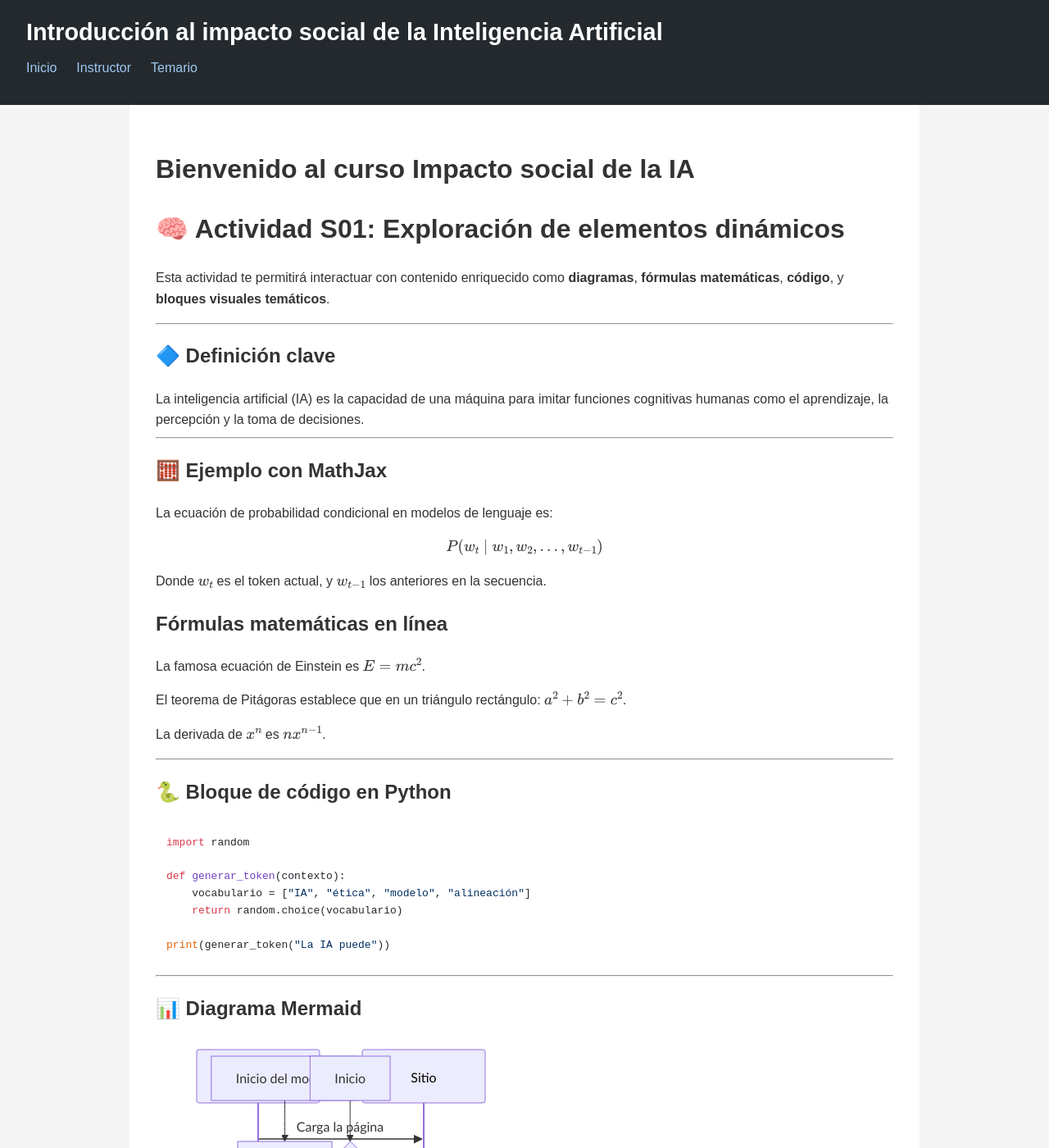
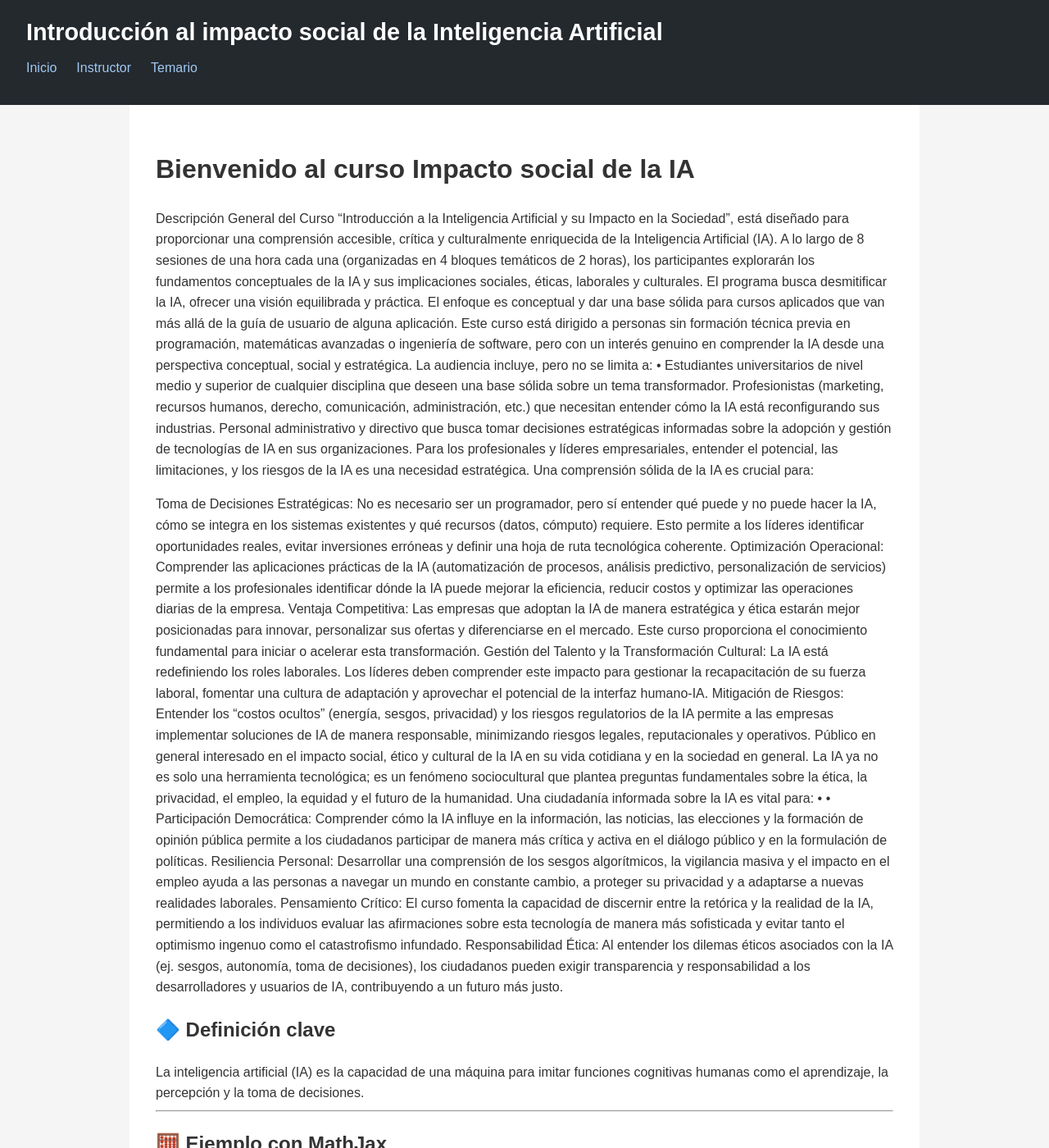
Before and after one commit to ArnulfoPerez/curso_ia, a Jekyll site: the page built from guia.md, in a window 1280 px wide and 1400 px high. Shown: the whole window at 82% size. Built offline with Jekyll 4.4.1, drawn with Linux system fonts in a browser that asks for light colours.

Commit message:
Update guia.md
temporal

```diff
--- a/guia.md
+++ b/guia.md
@@ -6,11 +6,37 @@ title: Guía general del curso
 # Bienvenido al curso Impacto social de la IA
 
 
-# 🧠 Actividad S01: Exploración de elementos dinámicos
+Descripción General del Curso
+"Introducción a la Inteligencia Artificial y su Impacto en la Sociedad", está diseñado para proporcionar una comprensión accesible, crítica y culturalmente enriquecida de la Inteligencia Artificial (IA).
+A lo largo de 8 sesiones de una hora cada una (organizadas en 4 bloques temáticos de 2 horas), los participantes explorarán los fundamentos conceptuales de la IA y sus implicaciones sociales, éticas, laborales y culturales.
+El programa busca desmitificar la IA, ofrecer una visión equilibrada y práctica.
+El enfoque es conceptual y dar una base sólida para cursos aplicados que van más allá de la guía de usuario de alguna aplicación.
+Este curso está dirigido a personas sin formación técnica previa en programación,
+matemáticas avanzadas o ingeniería de software, pero con un interés genuino en comprender la IA desde una perspectiva conceptual, social y estratégica.
+La audiencia incluye, pero no se limita a:
+• Estudiantes universitarios de nivel medio y superior de cualquier disciplina que deseen una base sólida sobre un tema transformador.
+Profesionistas (marketing, recursos humanos, derecho, comunicación, administración, etc.) que necesitan entender cómo la IA está reconfigurando sus industrias.
+Personal administrativo y directivo que busca tomar decisiones estratégicas informadas sobre la adopción y gestión de tecnologías de IA en sus organizaciones.
+Para los profesionales y líderes empresariales, entender el potencial, las limitaciones, y los riesgos de la IA es una necesidad estratégica.
+Una comprensión sólida de la IA es crucial para:
 
-Esta actividad te permitirá interactuar con contenido enriquecido como **diagramas**, **fórmulas matemáticas**, **código**, y **bloques visuales temáticos**.
+Toma de Decisiones Estratégicas: No es necesario ser un programador, pero sí entender qué puede y no puede hacer la IA, cómo se integra en los sistemas existentes y qué recursos (datos, cómputo) requiere.
+Esto permite a los líderes identificar oportunidades reales, evitar inversiones erróneas y definir una hoja de ruta tecnológica coherente.
+Optimización Operacional: Comprender las aplicaciones prácticas de la IA (automatización de procesos, análisis predictivo, personalización de servicios) permite a los profesionales identificar dónde la IA puede mejorar la eficiencia, reducir costos y optimizar las operaciones diarias de la empresa.
+Ventaja Competitiva: Las empresas que adoptan la IA de manera estratégica y ética estarán mejor posicionadas para innovar, personalizar sus ofertas y diferenciarse en el mercado.
+Este curso proporciona el conocimiento fundamental para iniciar o acelerar esta transformación.
+Gestión del Talento y la Transformación Cultural: La IA está redefiniendo los roles laborales.
+Los líderes deben comprender este impacto para gestionar la recapacitación de su fuerza laboral, fomentar una cultura de adaptación y aprovechar el potencial de la interfaz humano-IA.
+Mitigación de Riesgos: Entender los "costos ocultos" (energía, sesgos, privacidad) y los riesgos regulatorios de la IA permite a las empresas implementar soluciones de IA de manera responsable, minimizando riesgos legales, reputacionales y operativos.
+Público en general interesado en el impacto social, ético y cultural de la IA en su vida cotidiana y en la sociedad en general.
+La IA ya no es solo una herramienta tecnológica; es un fenómeno sociocultural que plantea preguntas fundamentales sobre la ética, la privacidad, el empleo, la equidad y el futuro de la humanidad.
+Una ciudadanía informada sobre la IA es vital para:
+• • Participación Democrática: Comprender cómo la IA influye en la información, las noticias, las elecciones y la formación de opinión pública permite a los ciudadanos participar de manera más crítica y activa en el diálogo público y en la formulación de políticas.
+Resiliencia Personal: Desarrollar una comprensión de los sesgos
+algorítmicos, la vigilancia masiva y el impacto en el empleo ayuda a las personas a navegar un mundo en constante cambio, a proteger su privacidad y a adaptarse a nuevas realidades laborales.
+Pensamiento Crítico: El curso fomenta la capacidad de discernir entre la retórica y la realidad de la IA, permitiendo a los individuos evaluar las afirmaciones sobre esta tecnología de manera más sofisticada y evitar tanto el optimismo ingenuo como el catastrofismo infundado.
+Responsabilidad Ética: Al entender los dilemas éticos asociados con la IA (ej. sesgos, autonomía, toma de decisiones), los ciudadanos pueden exigir transparencia y responsabilidad a los desarrolladores y usuarios de IA, contribuyendo a un futuro más justo.
 
----
 
 ## 🔷 Definición clave
 
```
